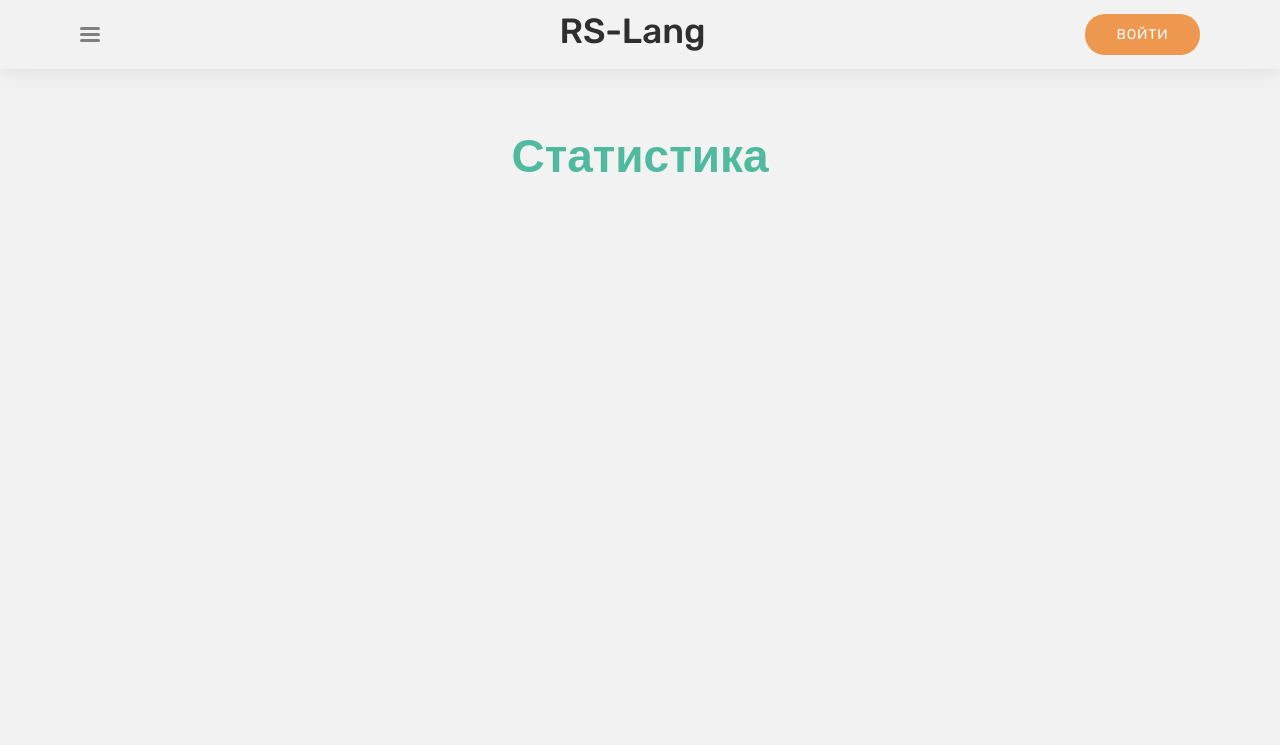
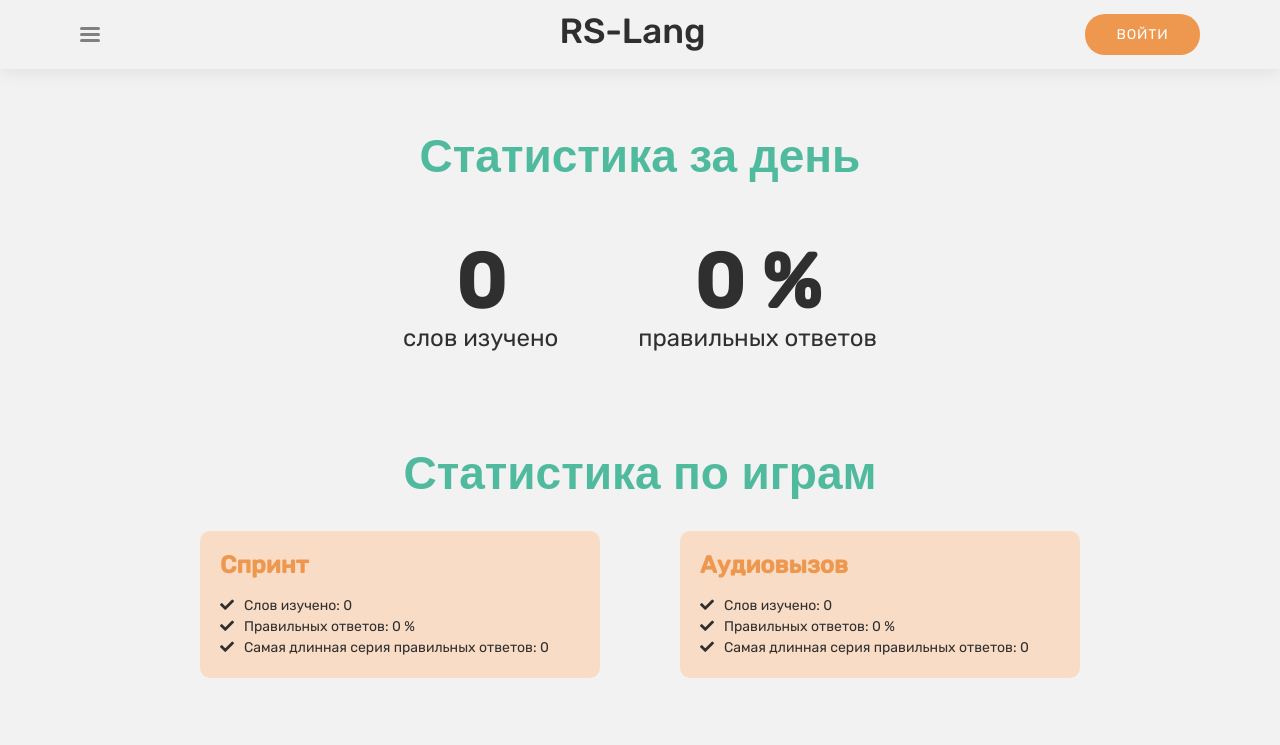
Before and after one commit to darya-kun/rslang, a React (Create React App) app in the folder rslang/: page /statistic in a window 1280 px wide. Shown: the top 745 px of the page. Built offline with nearby package versions, Linux system fonts and the light colour scheme.

Commit message:
feat: add words and games statistic component

```diff
--- /dev/null
+++ b/rslang/src/components/Statistic/Statistic.css
@@ -0,0 +1,9 @@
+.statistic-image {
+  margin-top: 30px;
+  text-align: center;
+}
+
+.statistic-image__image {
+  max-width: 400px;
+  width: 100%;
+}
--- a/rslang/src/components/Statistic/Statistic.js
+++ b/rslang/src/components/Statistic/Statistic.js
@@ -1,11 +1,18 @@
 import React from 'react';
-
+import StatisticWords from '../StatisticWords/StatisticWords';
+import StatisticGames from '../StatisticGames/StatisticGames';
+import './Statistic.css';
 
 const Statistic = () => {
   return (
     <div className="container">
       <section className="statistic section">
-        <h2 className="title_section">Статистика</h2>
+        <h2 className="title_section">Статистика за день</h2>
+        <StatisticWords />
+        <StatisticGames />
+        <div className="statistic-image">
+          <img className="statistic-image__image" src='../img/cat-calculator.png' alt='sjhd'></img>
+        </div>
       </section>
     </div>
   )
--- /dev/null
+++ b/rslang/src/components/StatisticGames/StatisticGames.css
@@ -0,0 +1,30 @@
+.statistic-games__wrapper {
+  display: flex;
+  flex-wrap: wrap;
+  justify-content: center;
+}
+
+.statistic-games__card {
+  padding: 20px;
+  margin: 0 40px 20px;
+  max-width: 400px;
+  width: 100%;
+  border-radius: 10px;
+  background-color: #fcd5b4b8;
+}
+
+.statistic-games__title {
+  margin-bottom: 15px;
+  font-size: 24px;
+  font-weight: 600;
+  color: var(--orange);
+}
+
+.statistic-games__list {
+  padding: 0;
+  margin: 0;
+}
+
+.statistic-games__icon {
+  padding-right: 10px;
+}
--- /dev/null
+++ b/rslang/src/components/StatisticGames/StatisticGames.js
@@ -0,0 +1,48 @@
+import React from 'react';
+import './StatisticGames.css';
+
+const StatisticGames = () => {
+  return (
+    <div className="statistic-games">
+      <h2 className="title_section">Статистика по играм</h2>
+      <div className="statistic-games__wrapper">
+        <div className="statistic-games__card">
+          <h3 className="statistic-games__title">Спринт</h3>
+          <ul className="statistic-games__list">
+            <li className="statistic-games__item">
+              <i class="statistic-games__icon fas fa-check"></i>
+              Слов изучено: 0
+            </li>
+            <li className="statistic-games__item">
+              <i class="statistic-games__icon fas fa-check"></i>
+              Правильных ответов: 0 %
+            </li>
+            <li className="statistic-games__item">
+              <i class="statistic-games__icon fas fa-check"></i>
+              Самая длинная серия правильных ответов: 0
+            </li>
+          </ul>
+        </div>
+        <div className="statistic-games__card">
+          <h3 className="statistic-games__title">Аудиовызов</h3>
+          <ul className="statistic-games__list">
+            <li className="statistic-games__item">
+              <i class="statistic-games__icon fas fa-check"></i>
+              Слов изучено: 0
+            </li>
+            <li className="statistic-games__item">
+              <i class="statistic-games__icon fas fa-check"></i>
+              Правильных ответов: 0 %
+            </li>
+            <li className="statistic-games__item">
+              <i class="statistic-games__icon fas fa-check"></i>
+              Самая длинная серия правильных ответов: 0
+            </li>
+          </ul>
+        </div>
+      </div>
+    </div>
+  )
+}
+
+export default StatisticGames;
--- /dev/null
+++ b/rslang/src/components/StatisticWords/StatisticWords.css
@@ -0,0 +1,23 @@
+.statistic-words {
+  display: flex;
+  flex-wrap: wrap;
+  justify-content: center;
+  margin: 40px 0 70px;
+}
+
+.statistic-words__wrapper {
+  display: flex;
+  flex-direction: column;
+  align-items: center;
+  margin: 20px 40px;
+}
+
+.statistic-words__number {
+  font-weight: 600;
+  font-size: 76px;
+  line-height: 1em;
+}
+
+.statistic-words__description {
+  font-size: 24px;
+}
--- /dev/null
+++ b/rslang/src/components/StatisticWords/StatisticWords.js
@@ -0,0 +1,19 @@
+import React from 'react';
+import './StatisticWords.css';
+
+const StatisticWords = () => {
+  return (
+    <div className="statistic-words">
+      <div className="statistic-words__wrapper">
+        <span className="statistic-words__number">0 </span>
+        <span className="statistic-words__description">слов изучено</span>
+      </div>
+      <div className="statistic-words__wrapper">
+        <span className="statistic-words__number">0 % </span>
+        <span className="statistic-words__description">правильных ответов</span>
+      </div>
+    </div>
+  )
+}
+
+export default StatisticWords;
```
